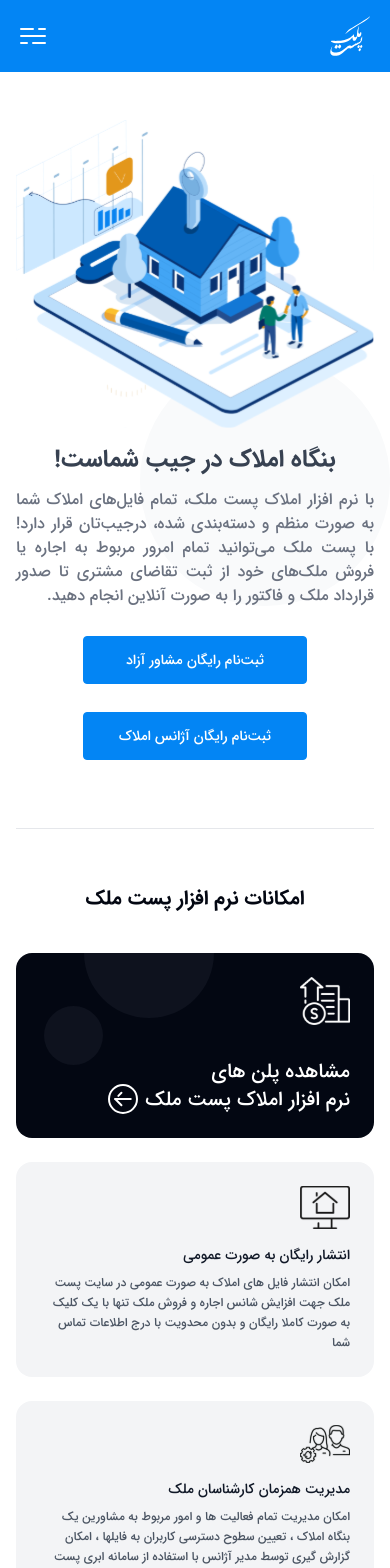
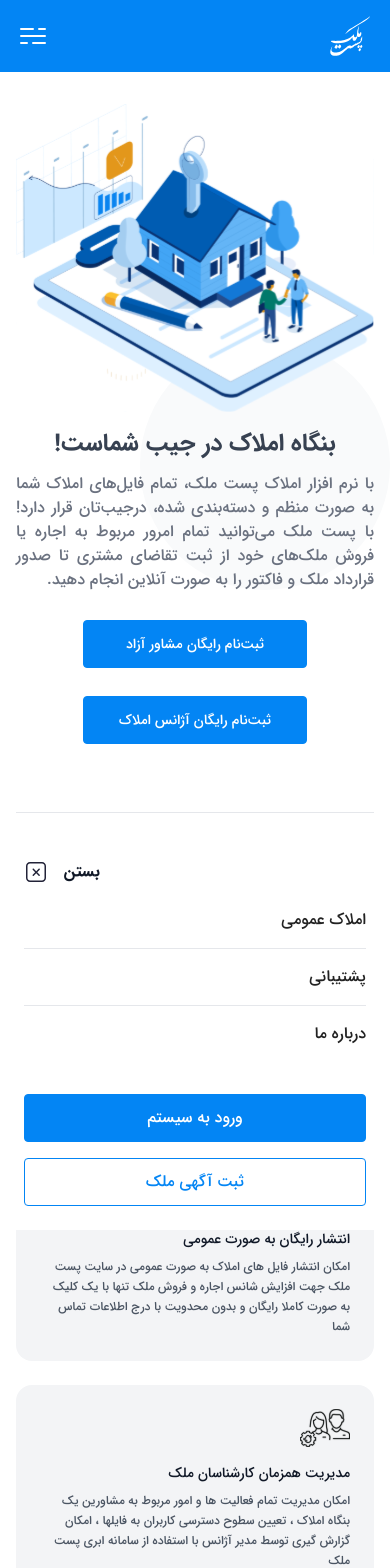
Before and after one commit to pouria-seifi/pst-melk, a Next.js app: page /second in a window 390 px wide. Shown: the top 1568 px of the page. Built offline with nearby package versions, Linux system fonts and the light colour scheme.

Commit message:
add menu in both pages

```diff
--- a/app/_components/layout/second-header.tsx
+++ b/app/_components/layout/second-header.tsx
@@ -1,5 +1,6 @@
+"use client";
 import Image from "next/image";
-import React from "react";
+import React, { Fragment, useState } from "react";
 import Logo from "/public/images/pstLogo.svg";
 import PipLine from "/public/images/pipeLine.svg";
 import AddIcon from "/public/images/add-icon.svg";
@@ -7,8 +8,10 @@
 import Hamburger from "/public/images/hamburger.svg";
 import Button from "../button/button";
 import Navigate from "../navigate/navigate";
+import MobileHeader from "@/app/_widgets/mobileHeader";
+import { MenuItem } from "@/app/globalTypes";
 
-const menuItems = [
+const menuItems: MenuItem[] = [
   {
     name: "املاک عمومی",
     to: "/route1",
@@ -24,8 +27,15 @@
 ];
 
 const SecondHeader: React.FC = () => {
+  const [isModalOpen, setIsModalOpen] = useState(false);
+
+  const toggleModal = () => {
+    setIsModalOpen((prev) => !prev);
+  };
+
   return (
-    <header className="bg-primary py-4 px-5 text-xs">
+    <Fragment>
+      <header className="bg-primary py-4 px-5 text-xs fixed top-0 right-0 left-0 z-50">
         <nav className="container mx-auto flex items-center justify-between">
           <div className="flex items-center">
             <Image width={40} height={40} src={Logo} alt="logo" />
@@ -66,11 +76,17 @@
               ورود به سیستم
             </Button>
           </div>
-        <div className="lg:hidden">
+          <div className="lg:hidden" onClick={toggleModal}>
             <Image src={Hamburger} alt="hamburger icon" />
           </div>
         </nav>
       </header>
+      <MobileHeader
+        isModalOpen={isModalOpen}
+        toggleModal={toggleModal}
+        menuItems={menuItems}
+      />
+    </Fragment>
   );
 };
 
--- a/app/_widgets/headerWithSearch/index.tsx
+++ b/app/_widgets/headerWithSearch/index.tsx
@@ -45,7 +45,7 @@
   };
 
   return (
-    <section className="bg-header-bg-image-mobile md:bg-header-bg-image min-h-[26rem] bg-no-repeat bg-cover flex items-center justify-center py-16 mb-44 md:mb-0">
+    <section className="bg-header-bg-image-mobile md:bg-header-bg-image min-h-[26rem] bg-no-repeat bg-cover flex items-center justify-center py-16 mb-44 mt-14 md:mb-0">
       <div className="md:bg-dots bg-no-repeat bg-[position:94%_10%] bg-50 lg:bg-60 bg-white shadow-sm rounded-3xl py-7 md:py-12 px-10 md:px-16 w-auto mx-4 -mb-80 md:mb-0">
         <div className="">
           <h3 className="text-primary text-3xl font-bold text-center">
--- /dev/null
+++ b/app/_widgets/mobileHeader/index.tsx
@@ -0,0 +1,77 @@
+import Image from "next/image";
+import React, { Fragment } from "react";
+import Navigate from "@/app/_components/navigate/navigate";
+import CloseBtn from "/public/images/close-btn.svg";
+import { MenuItem } from "@/app/globalTypes";
+
+export default function MobileHeader({
+  isModalOpen,
+  toggleModal,
+  menuItems,
+  children,
+}: {
+  isModalOpen: boolean;
+  menuItems: MenuItem[];
+  toggleModal: React.MouseEventHandler<HTMLDivElement>;
+  children?: React.ReactNode;
+}) {
+
+  return (
+    <Fragment>
+      {/* Overlay */}
+      <div
+        onClick={toggleModal}
+        className={`fixed bottom-0 left-0 right-0 top-0 bg-gray9 opacity-20 z-50 ${
+          isModalOpen ? "fixed" : "hidden"
+        }`}
+      />
+
+      {/* Modal container */}
+      <div
+        className={`fixed bottom-0 left-0 right-0 bg-white px-6 pb-6 pt-4 transform transition-transform duration-500 ease-in-out z-50 rounded-t-3xl ${
+          isModalOpen ? "translate-y-0" : "translate-y-full"
+        }`}
+      >
+        {/* Modal content */}
+        <div className="bg-white flex flex-col">
+          {/* header */}
+          <div className="flex flex-row justify-between mb-2">
+            <span></span>
+            <div className="flex flex-row mr-auto" onClick={toggleModal}>
+              <span className="text-gray8 font-bold text-base">بستن</span>
+              <Image
+                className="mr-4"
+                width={24}
+                height={24}
+                src={CloseBtn}
+                alt="pipe"
+              />
+            </div>
+          </div>
+          <div className="flex flex-col">
+            {menuItems.map(({ name, to }) => (
+              <Navigate
+                key={name}
+                className="border-b-1 border-solid border-gray2 py-4 last:border-none"
+                href={to}
+              >
+                {name}
+              </Navigate>
+            ))}
+          </div>
+          <Navigate
+            href="/"
+            type="quaterdinary"
+            className="w-full h-12 mt-8 mb-4"
+          >
+            ورود به سیستم
+          </Navigate>
+          <Navigate type="thirdinary" href="/" className="w-full h-12">
+            ثبت آگهی ملک
+          </Navigate>
+          {children}
+        </div>
+      </div>
+    </Fragment>
+  );
+}
--- a/app/_widgets/secondPocket/index.tsx
+++ b/app/_widgets/secondPocket/index.tsx
@@ -1,12 +1,11 @@
 import Image from "next/image";
 import React from "react";
 import HomePocket from "/public/images/home-pocket.svg";
-import ArrowLeft from "/public/images/arrow-left.svg";
 import Navigate from "@/app/_components/navigate/navigate";
 
 export default function SecondPocket() {
   return (
-    <section className="flex flex-col-reverse px-4 justify-center lg:flex-row md:px-40 items-center pt-12 md:pt-24 bg-circle bg-no-repeat bg-[position:100%_60%] lg:bg-[position:82%_20%] bg-250">
+    <section className="flex flex-col-reverse px-4 justify-center lg:flex-row mt-14 md:px-40 items-center pt-12 md:pt-24 bg-circle bg-no-repeat bg-[position:100%_60%] lg:bg-[position:82%_20%] bg-250">
       <div className="text-sm font-medium mb-9 text-justify md:pl-10 lg:pl-14">
         <h3 className="font-bold text-2xl mb-3 md:mb-5 text-gray6 text-center md:text-right mt-4 md:mt-0">
           بنگاه املاک در جیب شماست!
--- a/app/globalTypes.d.ts
+++ b/app/globalTypes.d.ts
@@ -3,3 +3,8 @@
   userQuote: string;
   subtitle: string;
 }
+
+export interface MenuItem {
+    name: string;
+    to:string;
+}
--- a/app/index.css
+++ b/app/index.css
@@ -572,12 +572,36 @@
   visibility: hidden;
 }
 
+.fixed {
+  position: fixed;
+}
+
 .relative {
   position: relative;
 }
 
+.bottom-0 {
+  bottom: 0px;
+}
+
+.left-0 {
+  left: 0px;
+}
+
+.right-0 {
+  right: 0px;
+}
+
+.top-0 {
+  top: 0px;
+}
+
 .z-10 {
   z-index: 10;
+}
+
+.z-50 {
+  z-index: 50;
 }
 
 .m-auto {
@@ -689,18 +713,22 @@
   margin-right: 0.5rem;
 }
 
+.mr-4 {
+  margin-right: 1rem;
+}
+
 .mr-5 {
   margin-right: 1.25rem;
 }
 
+.mr-auto {
+  margin-right: auto;
+}
+
 .mt-10 {
   margin-top: 2.5rem;
 }
 
-.mt-11 {
-  margin-top: 2.75rem;
-}
-
 .mt-14 {
   margin-top: 3.5rem;
 }
@@ -749,14 +777,6 @@
   margin-top: auto;
 }
 
-.mb-8 {
-  margin-bottom: 2rem;
-}
-
-.mt-1 {
-  margin-top: 0.25rem;
-}
-
 .block {
   display: block;
 }
@@ -845,6 +865,20 @@
   max-width: 32rem;
 }
 
+.translate-y-0 {
+  --tw-translate-y: 0px;
+  transform: translate(var(--tw-translate-x), var(--tw-translate-y)) rotate(var(--tw-rotate)) skewX(var(--tw-skew-x)) skewY(var(--tw-skew-y)) scaleX(var(--tw-scale-x)) scaleY(var(--tw-scale-y));
+}
+
+.translate-y-full {
+  --tw-translate-y: 100%;
+  transform: translate(var(--tw-translate-x), var(--tw-translate-y)) rotate(var(--tw-rotate)) skewX(var(--tw-skew-x)) skewY(var(--tw-skew-y)) scaleX(var(--tw-scale-x)) scaleY(var(--tw-scale-y));
+}
+
+.transform {
+  transform: translate(var(--tw-translate-x), var(--tw-translate-y)) rotate(var(--tw-rotate)) skewX(var(--tw-skew-x)) skewY(var(--tw-skew-y)) scaleX(var(--tw-scale-x)) scaleY(var(--tw-scale-y));
+}
+
 .cursor-pointer {
   cursor: pointer;
 }
@@ -909,10 +943,6 @@
   gap: 1.5rem;
 }
 
-.gap-8 {
-  gap: 2rem;
-}
-
 .overflow-hidden {
   overflow: hidden;
 }
@@ -941,6 +971,11 @@
   border-radius: 0.75rem;
 }
 
+.rounded-t-3xl {
+  border-top-left-radius: 1.5rem;
+  border-top-right-radius: 1.5rem;
+}
+
 .border {
   border-width: 1px;
 }
@@ -953,20 +988,12 @@
   border-width: 2px;
 }
 
+.border-b-1 {
+  border-bottom-width: 1px;
+}
+
 .border-t-1 {
   border-top-width: 1px;
-}
-
-.border-t {
-  border-top-width: 1px;
-}
-
-.border-t-8 {
-  border-top-width: 8px;
-}
-
-.border-t-4 {
-  border-top-width: 4px;
 }
 
 .border-solid {
@@ -983,11 +1010,6 @@
   border-color: rgb(3 133 244 / var(--tw-border-opacity));
 }
 
-.border-secondary {
-  --tw-border-opacity: 1;
-  border-color: rgb(34 35 56 / var(--tw-border-opacity));
-}
-
 .bg-gray1 {
   --tw-bg-opacity: 1;
   background-color: rgb(243 244 246 / var(--tw-bg-opacity));
@@ -1195,8 +1217,16 @@
   padding-top: 4rem;
 }
 
+.pt-4 {
+  padding-top: 1rem;
+}
+
 .pt-6 {
   padding-top: 1.5rem;
+}
+
+.pb-6 {
+  padding-bottom: 1.5rem;
 }
 
 .text-center {
@@ -1319,6 +1349,10 @@
 
 .opacity-0 {
   opacity: 0;
+}
+
+.opacity-20 {
+  opacity: 0.2;
 }
 
 .opacity-80 {
@@ -1349,8 +1383,18 @@
   transition-duration: 150ms;
 }
 
+.transition-transform {
+  transition-property: transform;
+  transition-timing-function: cubic-bezier(0.4, 0, 0.2, 1);
+  transition-duration: 150ms;
+}
+
 .duration-500 {
   transition-duration: 500ms;
+}
+
+.ease-in-out {
+  transition-timing-function: cubic-bezier(0.4, 0, 0.2, 1);
 }
 
 @font-face {
@@ -1818,6 +1862,27 @@
   padding: 0.2em 0;
 }
 
+.last\:border-b-8:last-child {
+  border-bottom-width: 8px;
+}
+
+.last\:border-b:last-child {
+  border-bottom-width: 1px;
+}
+
+.last\:border-b-0:last-child {
+  border-bottom-width: 0px;
+}
+
+.last\:border-none:last-child {
+  border-style: none;
+}
+
+.last\:bg-secondary:last-child {
+  --tw-bg-opacity: 1;
+  background-color: rgb(34 35 56 / var(--tw-bg-opacity));
+}
+
 .hover\:border-none:hover {
   border-style: none;
 }
@@ -1918,6 +1983,10 @@
     margin-bottom: 1.5rem;
   }
 
+  .md\:mb-8 {
+    margin-bottom: 2rem;
+  }
+
   .md\:ml-3 {
     margin-left: 0.75rem;
   }
@@ -1938,6 +2007,10 @@
     margin-top: 0px;
   }
 
+  .md\:mt-11 {
+    margin-top: 2.75rem;
+  }
+
   .md\:mt-2 {
     margin-top: 0.5rem;
   }
@@ -1950,16 +2023,8 @@
     margin-top: 7rem;
   }
 
-  .md\:mb-8 {
-    margin-bottom: 2rem;
-  }
-
   .md\:mt-3 {
     margin-top: 0.75rem;
-  }
-
-  .md\:mt-11 {
-    margin-top: 2.75rem;
   }
 
   .md\:flex {
@@ -2100,6 +2165,11 @@
     line-height: 2.25rem;
   }
 
+  .md\:text-4xl {
+    font-size: 2.25rem;
+    line-height: 2.5rem;
+  }
+
   .md\:text-base {
     font-size: 1rem;
     line-height: 1.5rem;
@@ -2108,11 +2178,6 @@
   .md\:text-lg {
     font-size: 1.125rem;
     line-height: 1.75rem;
-  }
-
-  .md\:text-4xl {
-    font-size: 2.25rem;
-    line-height: 2.5rem;
   }
 }
 
@@ -2155,24 +2220,16 @@
     margin-left: 1.5rem;
   }
 
+  .lg\:mt-20 {
+    margin-top: 5rem;
+  }
+
   .lg\:mt-28 {
     margin-top: 7rem;
   }
 
   .lg\:mt-auto {
     margin-top: auto;
-  }
-
-  .lg\:mt-20 {
-    margin-top: 5rem;
-  }
-
-  .lg\:mt-2 {
-    margin-top: 0.5rem;
-  }
-
-  .lg\:mt-24 {
-    margin-top: 6rem;
   }
 
   .lg\:flex {
```
Also changed, not shown: app/_components/layout/header.tsx (+20 -4 lines), public/images/close-btn.svg (added). Lines whose indentation alone changed are shown as unchanged.
